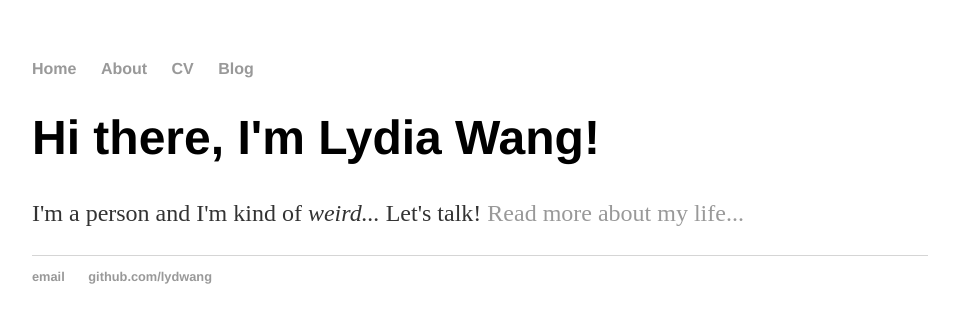
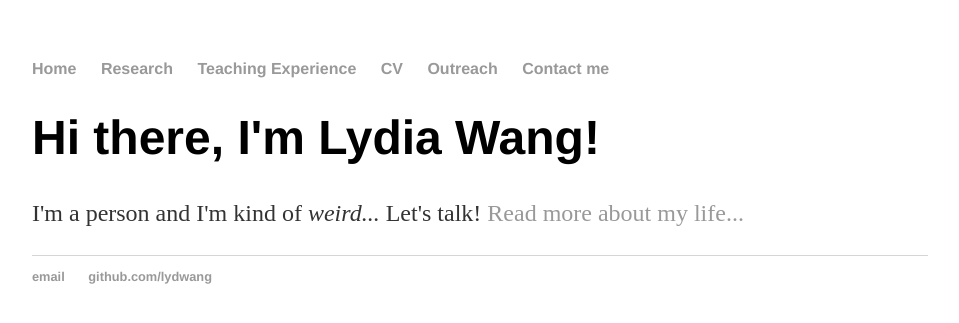
Before and after one commit to lydwang/oldlydwang.github.io, a Jekyll site: the page built from index.html, in a window 1280 px wide. Shown: the top 323 px of the page, without its empty margins (160-1119 px from the left). Built offline with Jekyll 4.4.1, drawn with Linux system fonts in a browser that asks for light colours.

Commit message:
Update default.html

```diff
--- a/_layouts/default.html
+++ b/_layouts/default.html
@@ -9,9 +9,11 @@
 			<nav>
 	    		<ul>
 	        		<li><a href="/">Home</a></li>
-		        	<li><a href="/about">About</a></li>
-	        		<li><a href="/cv">CV</a></li>
-	        		<li><a href="/blog">Blog</a></li>
+				<li><a href="/res">Research</a></li>
+	        		<li><a href="/texp">Teaching Experience</a></li>
+				<li><a href="/cv">CV</a></li>
+				<li><a href="/outreach">Outreach</a></li>
+				<li><a href="/contact">Contact me</a></li>
 	    		</ul>
 			</nav>
 			<div class="container">
@@ -21,7 +23,7 @@
 			</div><!-- /.container -->
 			<footer>
 	    		<ul>
-	        		<li><a href="mailto:lydia.cwang@hotmail.com">email</a></li>
+	        		<li><a href="mailto:lydwang@stanford.edu">email</a></li>
 	        		<li><a href="https://github.com/lydwang">github.com/lydwang</a></li>
 				</ul>
 			</footer>
```
